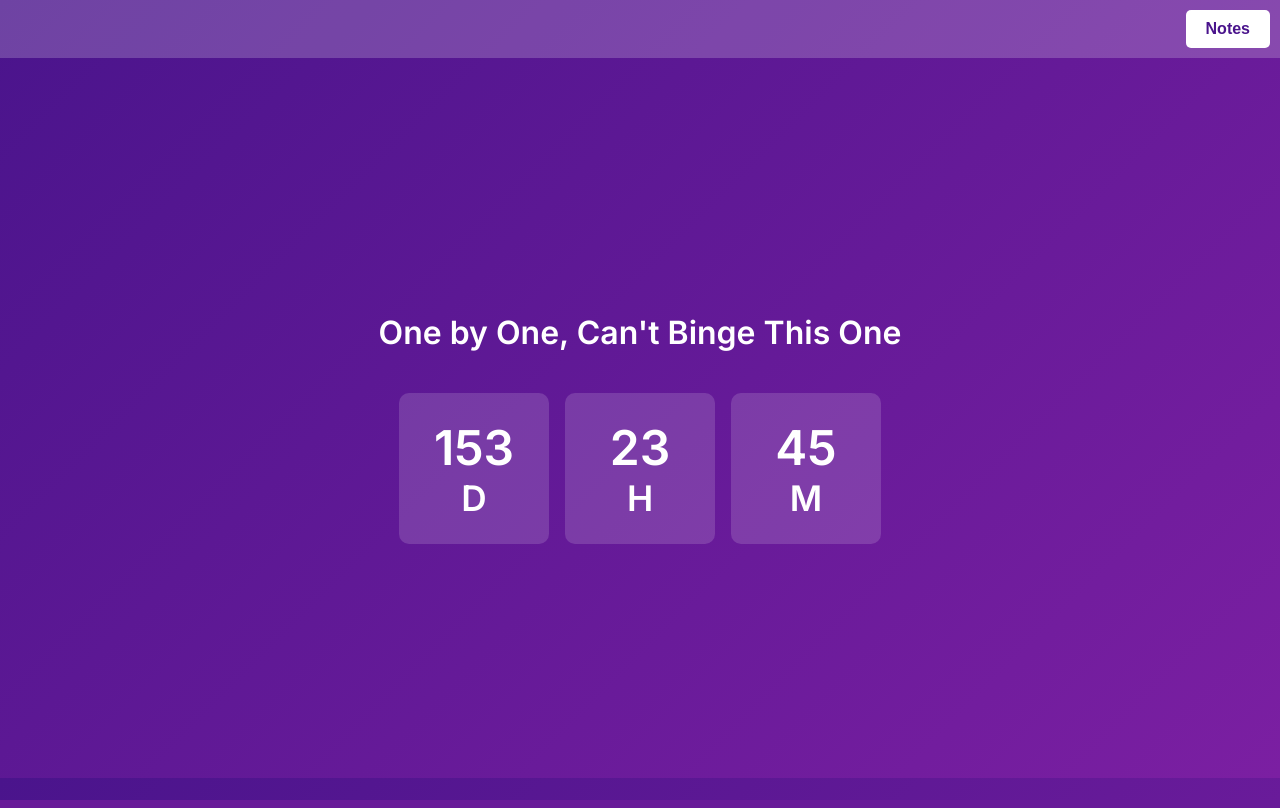
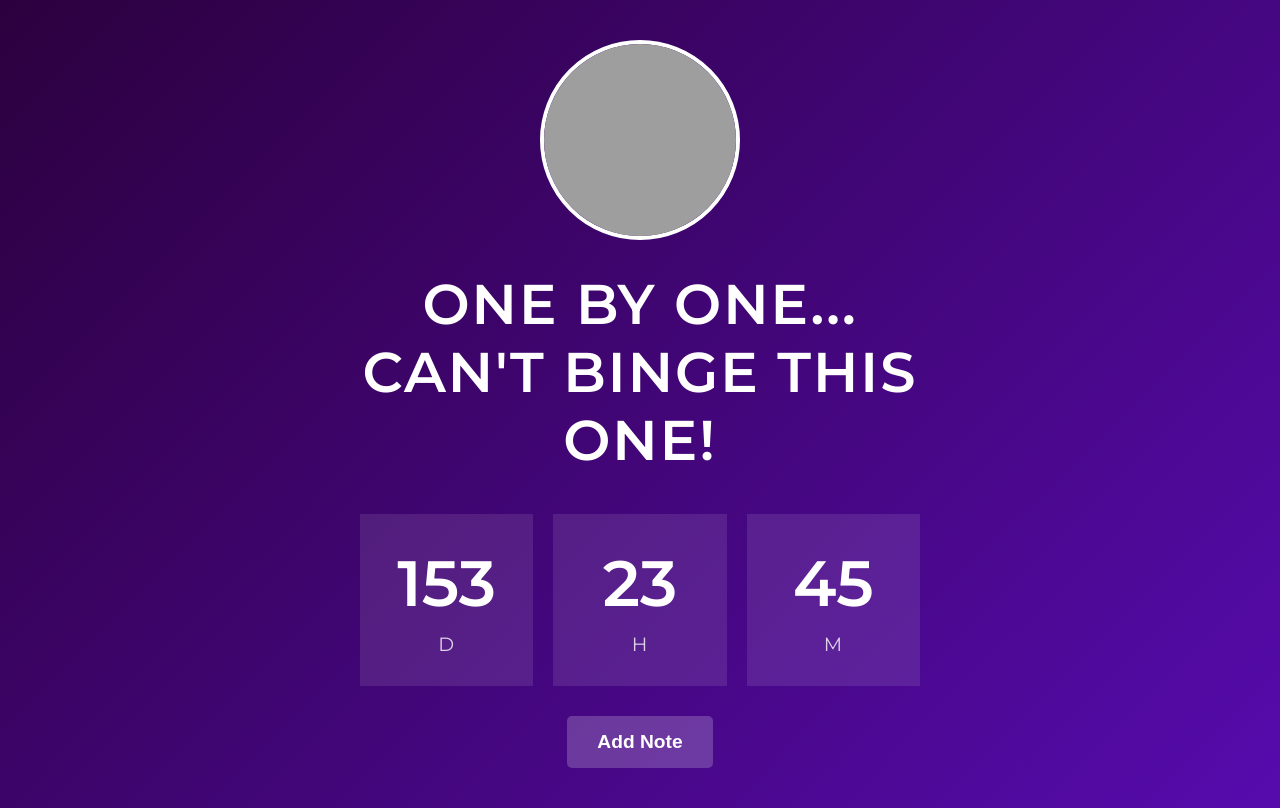
Before and after one commit to seifeltayeb/tamtoomy, a Flask app: page / in a window 1280 px wide. Run offline with Flask 3, Linux system fonts and the light colour scheme; parts of the project's set-up code (start-up, migrations or seed data) failed here and were passed over; grey boxes are pictures that could not be loaded.

Commit message:
Update index.html

```diff
--- a/templates/index.html
+++ b/templates/index.html
@@ -1,79 +1,132 @@
 <!DOCTYPE html>
 <html lang="en">
 <head>
-    <meta charset="UTF-8">
-    <meta name="viewport" content="width=device-width, initial-scale=1.0">
-    <title>One by One, Can't Binge This One</title>
-    <link href="https://fonts.googleapis.com/css2?family=Inter:wght@400;600&display=swap" rel="stylesheet">
+  <meta charset="UTF-8" />
+  <meta name="viewport" content="width=device-width, initial-scale=1.0" />
+  <title>Countdown Timer</title>
+  <link href="https://fonts.googleapis.com/css2?family=Montserrat:wght@400;600&display=swap" rel="stylesheet" />
   <style>
+    * {
+      box-sizing: border-box;
+      margin: 0;
+      padding: 0;
+    }
     body {
-            background: linear-gradient(135deg, #4a148c, #7b1fa2);
-            font-family: 'Inter', sans-serif;
-            margin: 0;
-            color: white;
+      background: linear-gradient(135deg, #2c003e, #560bad);
+      font-family: 'Montserrat', sans-serif;
+      display: flex;
+      justify-content: center;
+      align-items: center;
+      min-height: 100vh;
+      color: #fff;
       text-align: center;
-        }
-        .banner {
-            background: rgba(255, 255, 255, 0.2);
-            padding: 10px;
-            text-align: right;
-        }
-        .banner button {
-            background: white;
-            color: #4a148c;
-            border: none;
-            padding: 10px 20px;
-            font-size: 1rem;
-            cursor: pointer;
-            font-weight: 600;
-            border-radius: 5px;
-        }
-        .banner button:hover {
-            background: #ffeb3b;
+      overflow: hidden;
     }
     .container {
-            display: flex;
-            flex-direction: column;
-            justify-content: center;
-            align-items: center;
-            height: 90vh;
+      max-width: 600px;
+      padding: 40px 20px;
+      width: 100%;
+    }
+    .header-image {
+      width: 200px;
+      height: 200px;
+      object-fit: cover;
+      border-radius: 50%;
+      margin: 0 auto 30px;
+      display: block;
+      border: 4px solid #fff;
+    }
+    h1 {
+      font-size: 3.5rem;
+      font-weight: 600;
+      margin-bottom: 40px;
+      text-transform: uppercase;
+      letter-spacing: 2px;
     }
     .timer {
       display: flex;
-            justify-content: space-between;
-            font-size: 2.2rem;
-            font-weight: 600;
-            margin-top: 20px;
+      justify-content: center;
+      gap: 20px;
     }
     .time-box {
-            background: rgba(255, 255, 255, 0.15);
-            padding: 25px;
+      background: rgba(255, 255, 255, 0.1);
+      padding: 30px 20px;
+      flex: 1;
       min-width: 100px;
-            flex: 1;
-            margin: 0 8px;
-            text-transform: uppercase;
+      transition: transform 0.3s ease;
+    }
+    .time-box:hover {
+      transform: scale(1.05);
+    }
+    .time-box span {
+      display: block;
+      font-size: 4rem;
+      font-weight: 700;
+      margin-bottom: 10px;
+    }
+    .label {
+      font-size: 1.2rem;
+      letter-spacing: 1px;
+      opacity: 0.8;
+    }
+    /* Notes button */
+    .notes-btn {
+      margin-top: 30px;
+      padding: 15px 30px;
+      font-size: 1.2rem;
       font-weight: 600;
-            border-radius: 10px;
+      color: #fff;
+      background: rgba(255, 255, 255, 0.2);
+      border: none;
+      border-radius: 5px;
+      cursor: pointer;
+      transition: background 0.3s ease;
     }
-        span {
-            display: block;
-            font-size: 3rem;
-            font-weight: 700;
+    .notes-btn:hover {
+      background: rgba(255, 255, 255, 0.4);
     }
   </style>
+  <script>
+    function updateTimer() {
+      fetch('/time')
+        .then(response => response.json())
+        .then(data => {
+          document.getElementById("days").textContent = data.days;
+          document.getElementById("hours").textContent = data.hours;
+          document.getElementById("minutes").textContent = data.minutes;
+        })
+        .catch(error => console.error('Error fetching time:', error));
+    }
+    updateTimer(); // Initial fetch
+    setInterval(updateTimer, 60000); // Update every 60 seconds
+
+    function addNote() {
+      let note = prompt("Enter your note:");
+      if (note) {
+        alert("Note saved: " + note);
+      }
+    }
+  </script>
 </head>
 <body>
-    <div class="banner">
-        <button onclick="window.location.href='/notes'">Notes</button>
+  <div class="container">
+    <img class="header-image" src="https://i.ibb.co/pBP1Sv1n/358032417-122316164241779-939224877035827866-n.jpg" alt="Header Image">
+    <h1>One by One...<br>Can't Binge This One!</h1>
+    <div class="timer">
+      <div class="time-box">
+        <span id="days">{{ time.days }}</span>
+        <div class="label">D</div>
       </div>
-
-    <div class="container">
-        <h1>One by One, Can't Binge This One</h1>
-        <div class="timer">
-            <div class="time-box"><span id="days">{{ time.days }}</span>D</div>
-            <div class="time-box"><span id="hours">{{ time.hours }}</span>H</div>
-            <div class="time-box"><span id="minutes">{{ time.minutes }}</span>M</div>
+      <div class="time-box">
+        <span id="hours">{{ time.hours }}</span>
+        <div class="label">H</div>
       </div>
+      <div class="time-box">
+        <span id="minutes">{{ time.minutes }}</span>
+        <div class="label">M</div>
+      </div>
+    </div>
+    <button class="notes-btn" onclick="addNote()">Add Note</button>
   </div>
 </body>
 </html>
```
Lines whose indentation alone changed are shown as unchanged.
